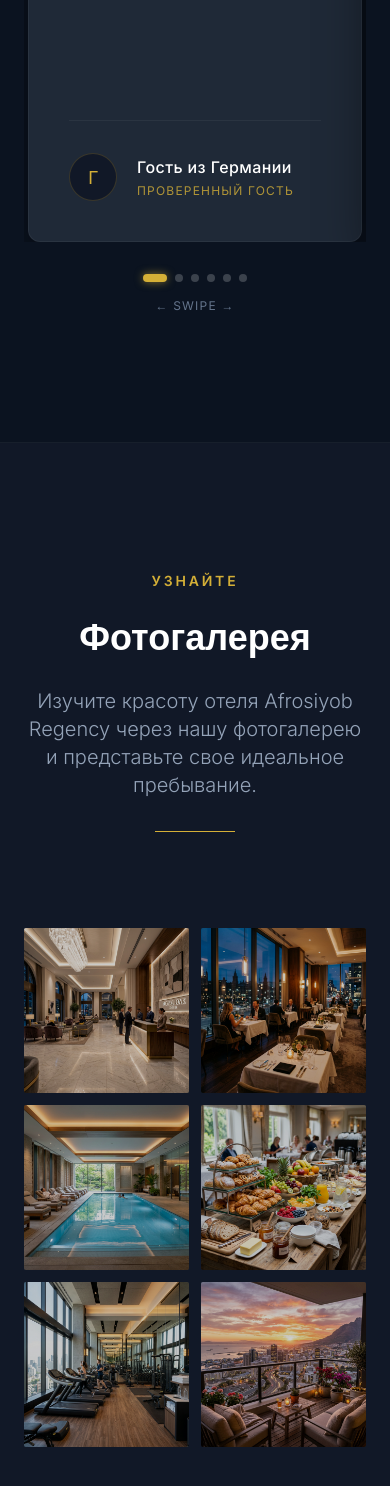
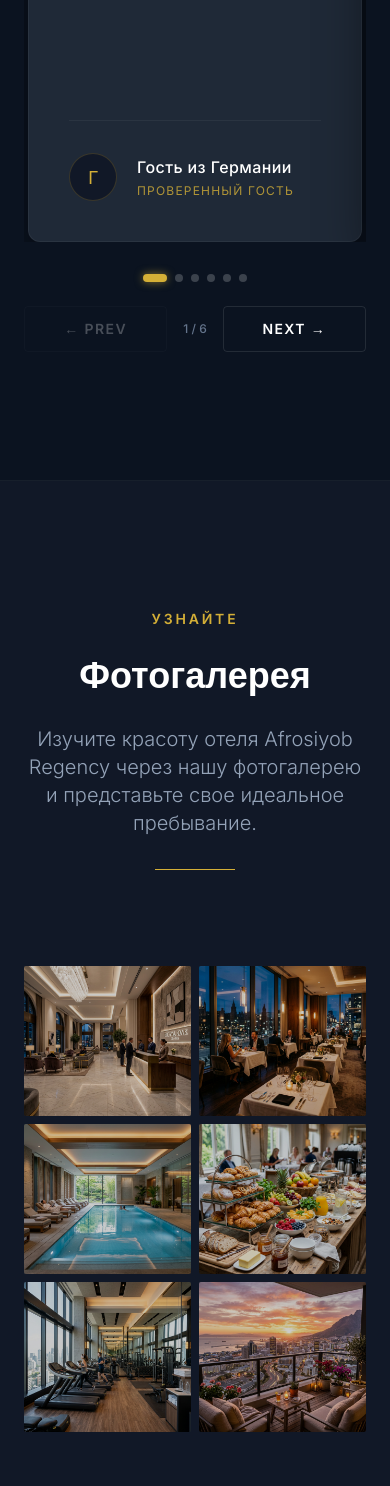
Before and after one commit to mirkomilablayev/afrosiyob-regency-hotel, a Next.js app: page / in a window 390 px wide. Shown: the part 7047-8533 px from the top of the page. Built offline with nearby package versions, Linux system fonts and the light colour scheme; a web font is replaced by a local one.

Commit message:
Mobile: reviews Prev/Next buttons + gallery 150px fixed height 8px gap

```diff
--- a/src/components/Gallery.tsx
+++ b/src/components/Gallery.tsx
@@ -32,9 +32,9 @@ export default function Gallery() {
                 </div>
 
                 {/* Mobile: equal 2-column grid */}
-                <div className="grid grid-cols-2 gap-3 lg:hidden reveal opacity-0" style={{ animationDelay: '0.2s' }}>
+                <div className="grid grid-cols-2 gap-2 lg:hidden reveal opacity-0" style={{ animationDelay: '0.2s' }}>
                     {images.map((img) => (
-                        <div key={img.id} className="relative aspect-square overflow-hidden group rounded-sm bg-cardBg">
+                        <div key={img.id} className="relative h-[150px] overflow-hidden group rounded-sm bg-cardBg">
                             <Image
                                 src={img.src}
                                 alt={img.alt}
--- a/src/components/Reviews.tsx
+++ b/src/components/Reviews.tsx
@@ -116,18 +116,34 @@ export default function Reviews() {
                                 key={idx}
                                 onClick={() => setActiveIdx(idx)}
                                 className={`rounded-full transition-all duration-300 ${idx === activeIdx
-                                        ? 'w-6 h-2 bg-goldPrimary shadow-[0_0_8px_rgba(212,175,55,0.6)]'
-                                        : 'w-2 h-2 bg-white/20 hover:bg-white/40'
+                                    ? 'w-6 h-2 bg-goldPrimary shadow-[0_0_8px_rgba(212,175,55,0.6)]'
+                                    : 'w-2 h-2 bg-white/20 hover:bg-white/40'
                                     }`}
                                 aria-label={`Review ${idx + 1}`}
                             />
                         ))}
                     </div>
 
-                    {/* Swipe hint on first load */}
-                    <p className="text-center text-slate-500 text-xs tracking-widest uppercase mt-4">
-                        ← swipe →
-                    </p>
+                    {/* Prev / Next buttons */}
+                    <div className="flex items-center justify-between mt-6 gap-4">
+                        <button
+                            onClick={() => setActiveIdx(prev => Math.max(prev - 1, 0))}
+                            disabled={activeIdx === 0}
+                            className="flex-1 py-3 rounded border border-white/10 text-sm font-semibold uppercase tracking-widest text-white transition-all duration-300 disabled:opacity-25 disabled:cursor-not-allowed hover:enabled:border-goldPrimary hover:enabled:text-goldPrimary"
+                        >
+                            ← Prev
+                        </button>
+                        <span className="text-slate-500 text-xs font-medium shrink-0">
+                            {activeIdx + 1} / {reviews.length}
+                        </span>
+                        <button
+                            onClick={() => setActiveIdx(prev => Math.min(prev + 1, reviews.length - 1))}
+                            disabled={activeIdx === reviews.length - 1}
+                            className="flex-1 py-3 rounded border border-white/10 text-sm font-semibold uppercase tracking-widest text-white transition-all duration-300 disabled:opacity-25 disabled:cursor-not-allowed hover:enabled:border-goldPrimary hover:enabled:text-goldPrimary"
+                        >
+                            Next →
+                        </button>
+                    </div>
                 </div>
 
                 {/* ── DESKTOP: 3-column grid ── */}
```
